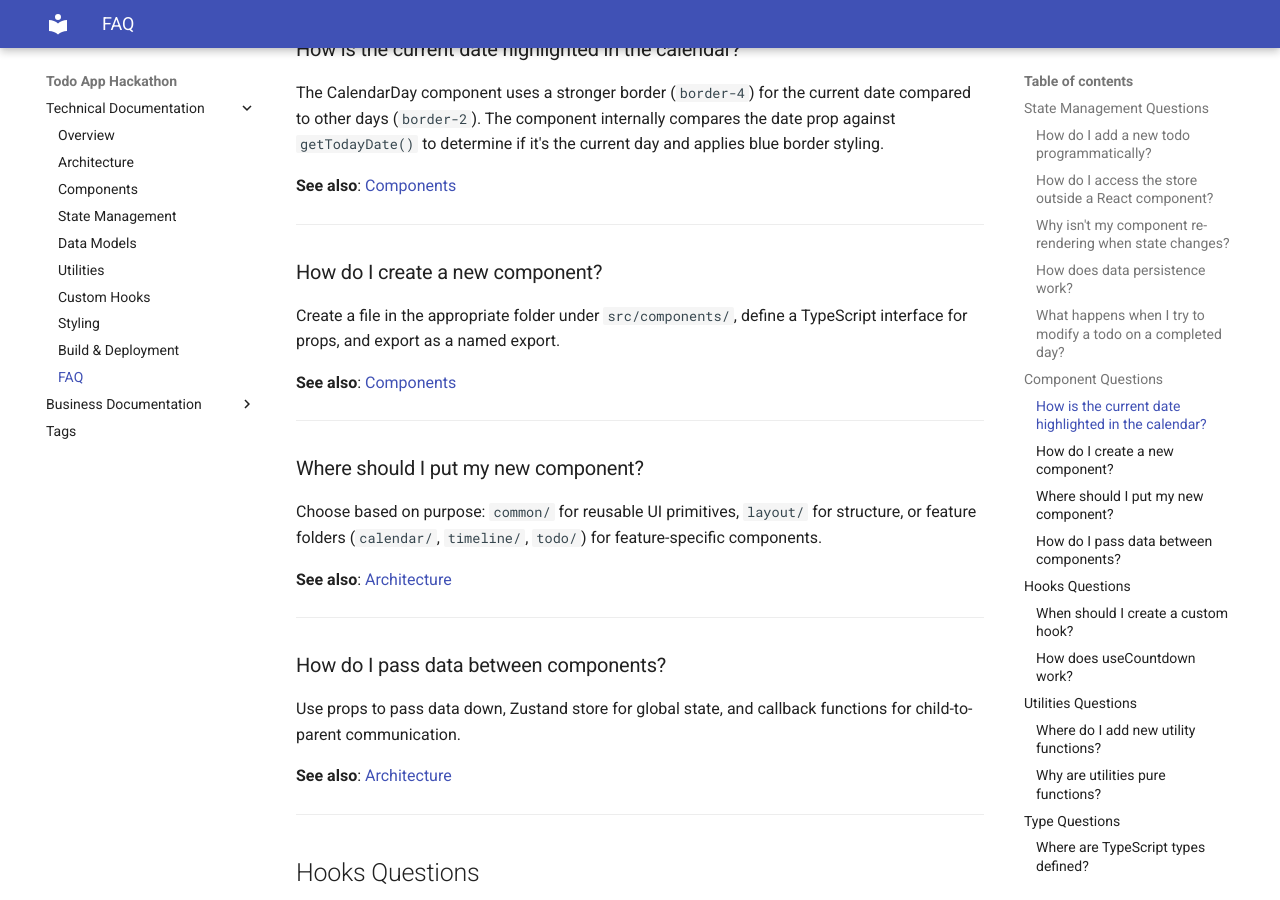
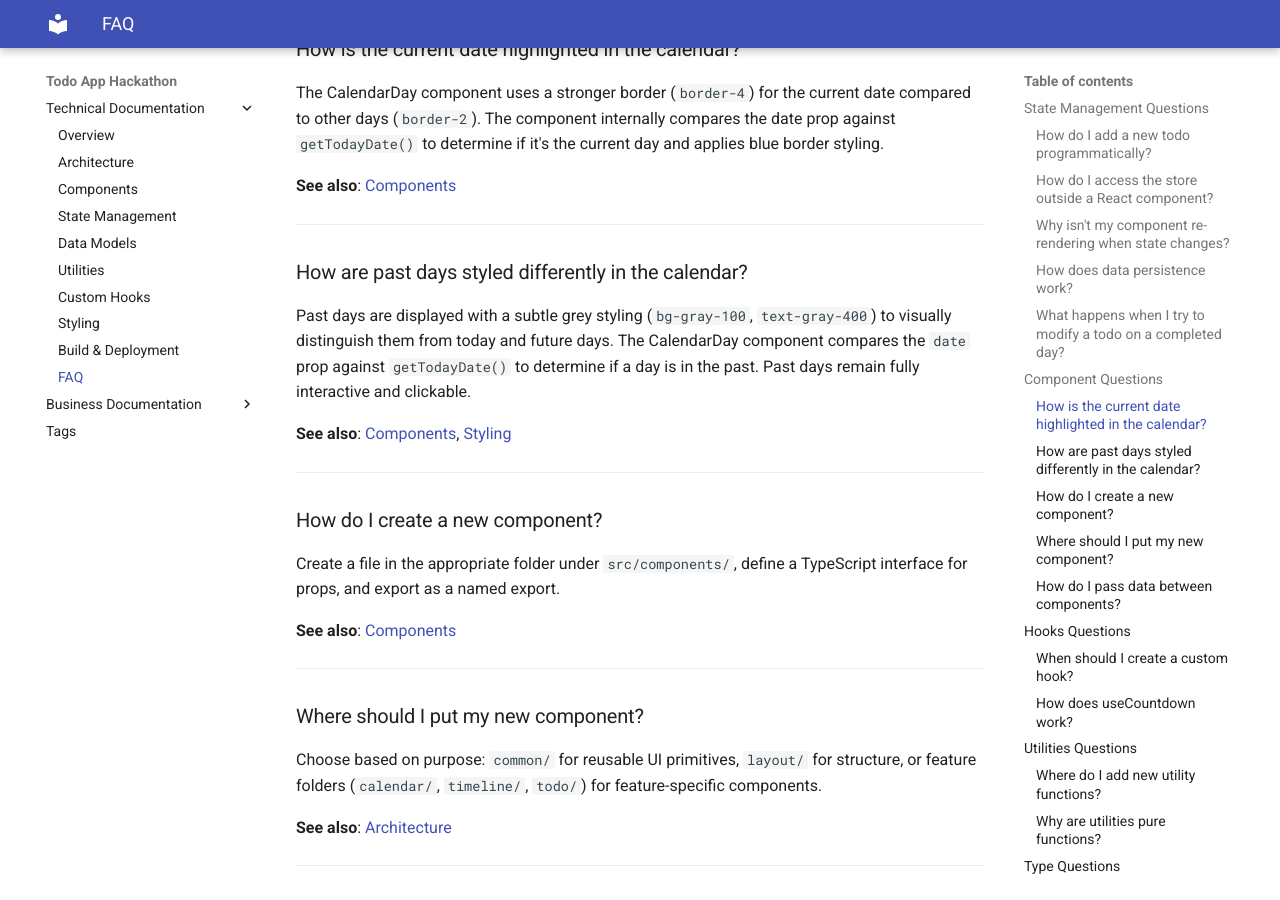
Before and after one commit to rorkainos/AIHackathon, an MkDocs documentation site: the page built from docs/docs/technical/faq.md, in a window 1280 px wide and 900 px high, scrolled down 1245 px. Built offline with MkDocs 1.6.1 and Material for MkDocs 9.7.7, drawn with Linux system fonts in a browser that asks for light colours.

Commit message:
TrueDocs_DOC-10

```diff
--- a/docs/docs/technical/faq.md
+++ b/docs/docs/technical/faq.md
@@ -59,6 +59,14 @@ The store throws an error. Components should wrap store actions in try-catch blo
 The CalendarDay component uses a stronger border (`border-4`) for the current date compared to other days (`border-2`). The component internally compares the date prop against `getTodayDate()` to determine if it's the current day and applies blue border styling.
 
 **See also**: [Components](components.md)
+
+---
+
+### How are past days styled differently in the calendar?
+
+Past days are displayed with a subtle grey styling (`bg-gray-100`, `text-gray-400`) to visually distinguish them from today and future days. The CalendarDay component compares the `date` prop against `getTodayDate()` to determine if a day is in the past. Past days remain fully interactive and clickable.
+
+**See also**: [Components](components.md), [Styling](styling.md)
 
 ---
 
--- a/docs/mkdocs.yml
+++ b/docs/mkdocs.yml
@@ -17,6 +17,9 @@ nav:
       - FAQ: technical/faq.md
   - Business Documentation:
       - Overview: business/index.md
+      - Views:
+          - Calendar View: business/views/calendar.md
+          - Timeline View: business/views/timeline.md
       - Todo Actions:
           - Create Todo: business/create-todo.md
           - Read Todo: business/read-todo.md
```
Also changed, not shown: docs/docs/business/views/calendar.md (+1 -0 lines), docs/docs/technical/components.md (+6 -0 lines), docs/docs/technical/styling.md (+1 -0 lines).
